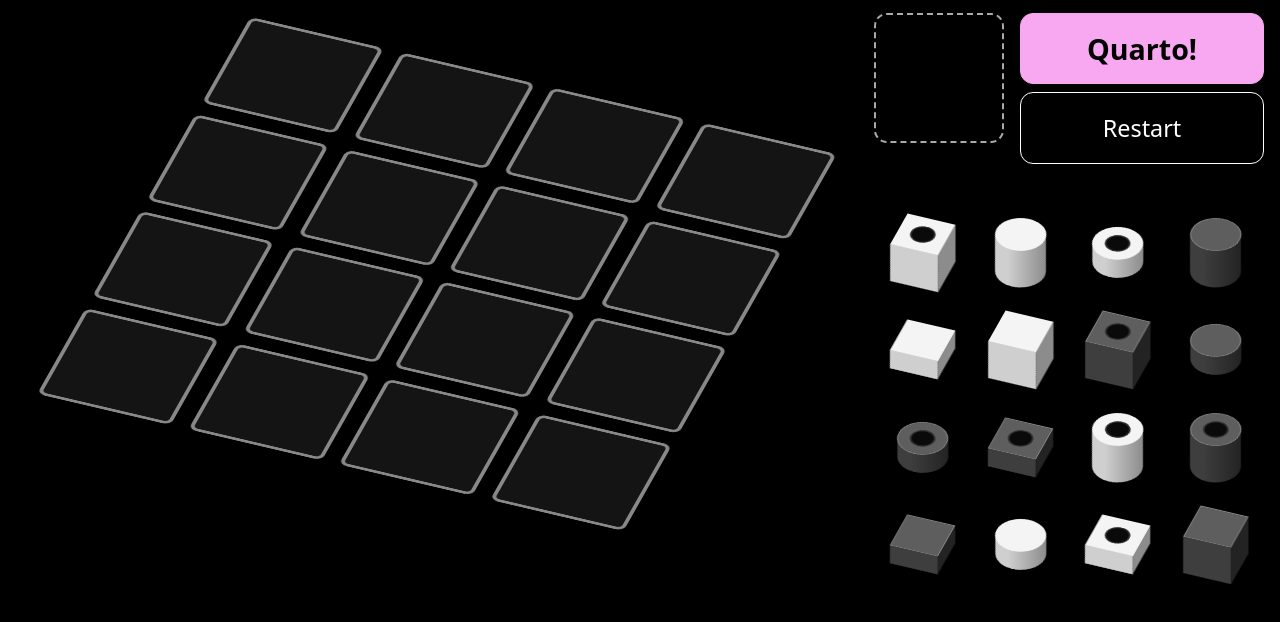
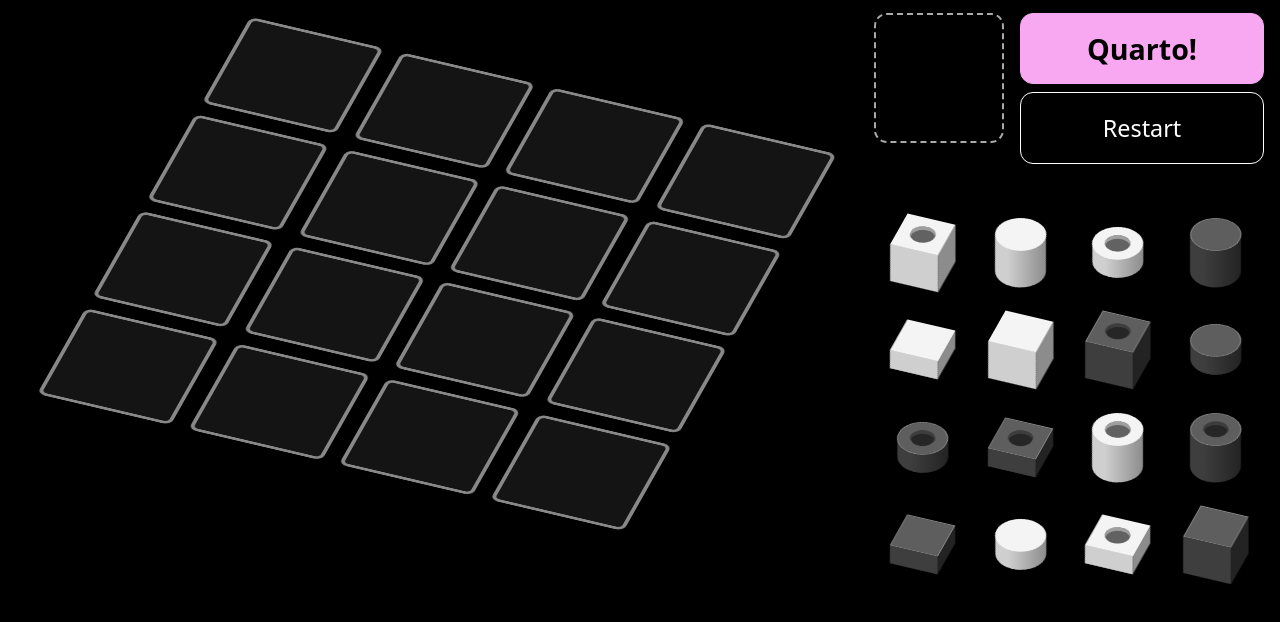
Before and after one commit to sakkelaaksonen/quarto-hotseat, a website with bundled scripts: page index.html in a window 1280 px wide. Shown: the part 166-788 px from the top of the page. Built offline with nearby package versions, Linux system fonts and the light colour scheme.

Commit message:
hollowing

```diff
--- a/quarto.css
+++ b/quarto.css
@@ -19,6 +19,7 @@
     --piece-footprint: 64cqw;
     --piece-short: 30cqw;
     --piece-tall: 60cqw;
+    --hole-depth: 6cqw;
     --light-top: #f4f4f4;
     --light-side-a: #cfcfcf;
     --light-side-b: #8c8c8c;
@@ -247,14 +248,27 @@ button {
     background: var(--side-b);
 }
 
-/* Hollow: a hole in the top face */
+/* Hollow: a shallow hole in the top face. The background is the floor;
+   an inset shadow shifted by the hole depth (same lift direction as the
+   pieces) is the inner wall at the back. The front rim hides the rest. */
 .piece-hole {
+    --d: calc(var(--hole-depth) * tan(var(--tilt-x)));
+    --rim: 0 0 0 0 transparent;
+
     position: absolute;
     display: block;
     inset: 25%;
     border-radius: 50%;
-    background: #0a0a0a;
-    box-shadow: inset 0 0 0 2px rgb(255 255 255 / 0.15);
+    background: color-mix(in srgb, var(--top), #000 60%);
+    box-shadow:
+        inset calc(var(--d) * sin(var(--tilt-z))) calc(var(--d) * cos(var(--tilt-z))) 0 0
+            color-mix(in srgb, var(--top), #000 35%),
+        inset var(--rim);
+}
+
+/* Keep the hole readable on dark pieces */
+.dark .piece-hole {
+    --rim: 0 0 0 1px rgb(255 255 255 / 0.25);
 }
 
 /* Outside the board, pieces get the board's tilt themselves so they look
```
